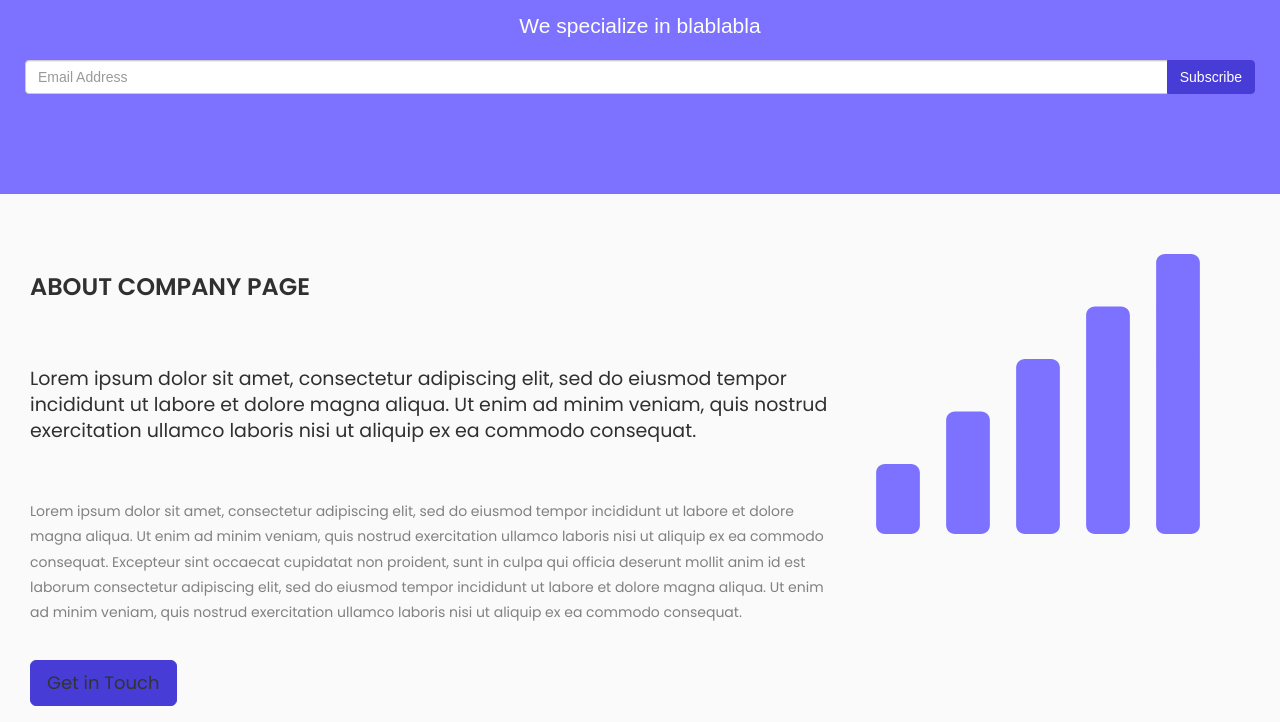
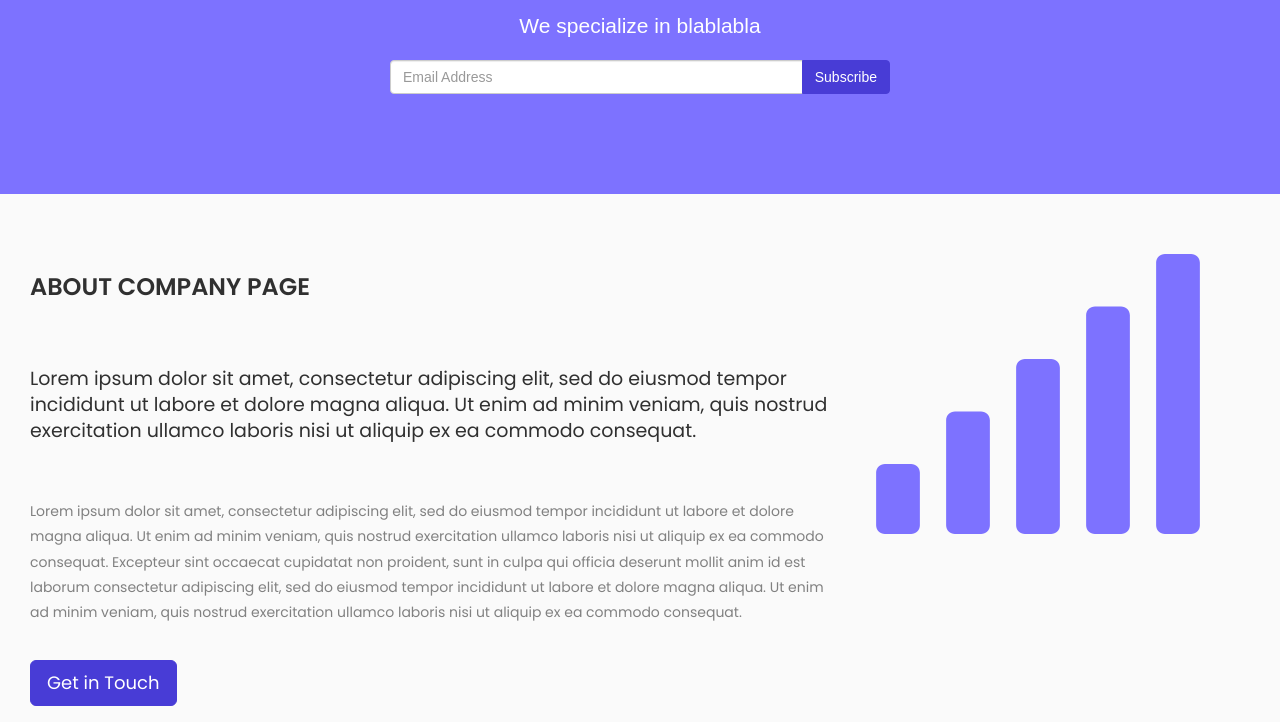
Before and after one commit to piyushsingh82/html_samples, a plain HTML site: page sample6.html in a window 1280 px wide. Shown: the part 278-1000 px from the top of the page. Drawn offline with nearby package versions, Linux system fonts and the light colour scheme.

Commit message:
latest commit

```diff
--- a/css/sample_main.css
+++ b/css/sample_main.css
@@ -424,6 +424,7 @@ img {
    .btn-default{
     background-color: #483cd6;
     border-color: #483cd6;
+    color:#fff;
   }
 
   .btn-danger:active:focus,
@@ -432,4 +433,10 @@ img {
   .btn-default:active:hover{
     background-color: #483cd6!important;
     border-color: #483cd6!important;
+    color:#fff;
   }
+
+  form .input-group{
+    width: 500px;
+    margin: 0 auto;
+  }
```
